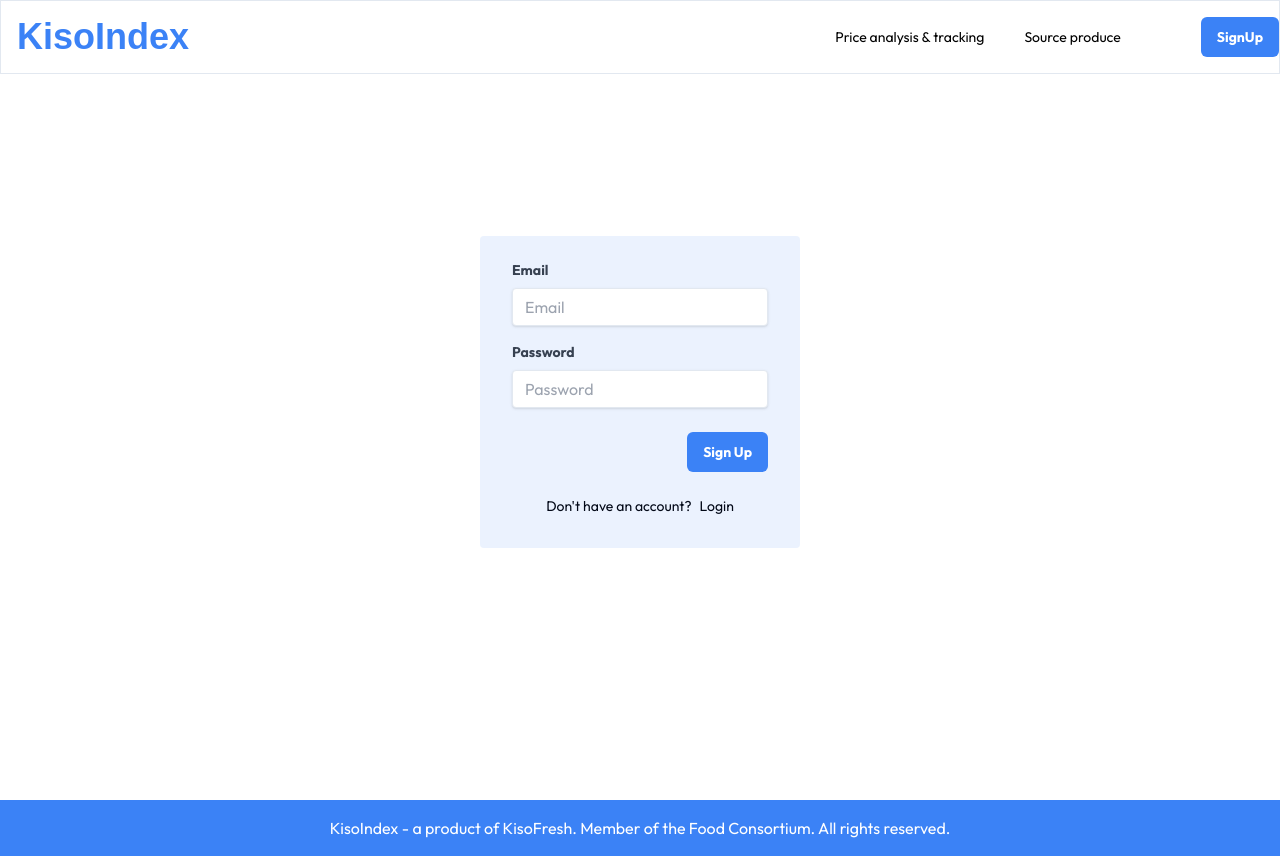
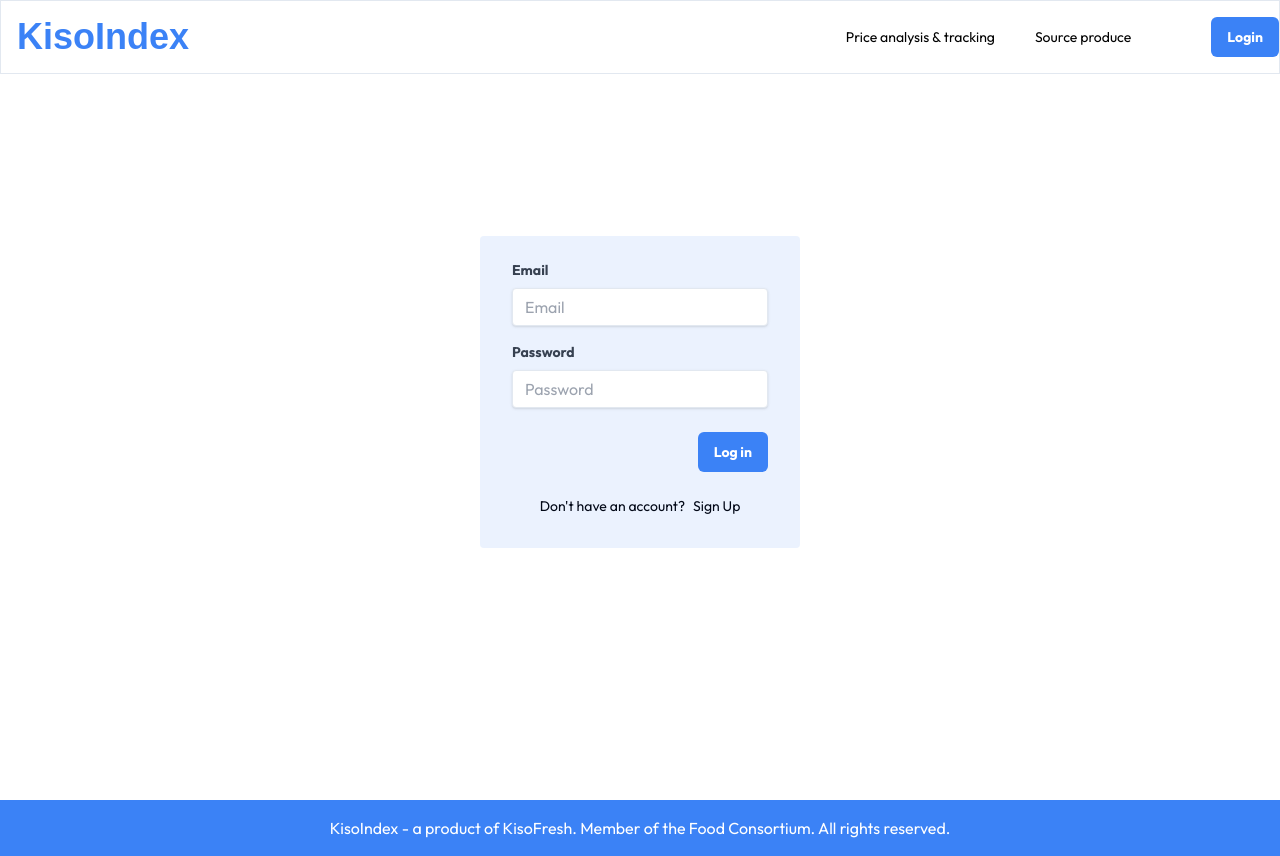
Before and after one commit to OpiniIsaac/kisofresh-frontEnd, a Next.js app: page /login in a window 1280 px wide. Built offline with nearby package versions, Linux system fonts and the light colour scheme; a web font is replaced by a local one.

Commit message:
fixed auth flow and routing

```diff
--- a/app/(auth)/login/page.tsx
+++ b/app/(auth)/login/page.tsx
@@ -5,21 +5,24 @@ import React, { useState } from "react";
 import { useCreateUserWithEmailAndPassword } from "react-firebase-hooks/auth";
 import { auth } from "@/app/firebase/config";
 import { useRouter } from "next/navigation";
+import { Login } from "@/lib/features/accountHandle/loginSlice";
+import { useDispatch } from "react-redux";
+import { useSignInWithEmailAndPassword } from "react-firebase-hooks/auth";
 
 export default function Page() {
   const [email, setEmail] = useState("");
   const [password, setPassword] = useState("");
   const [loading, setLoading] = useState(false);
   const router = useRouter();
+  const dispatch = useDispatch();
 
-  const [createUserWithEmailAndPassword] =
-    useCreateUserWithEmailAndPassword(auth);
 
-  const handleSignup = async () => {
+ const [signInWithEmailAndPassword] = useSignInWithEmailAndPassword(auth);
+    const handleSignIn = async () => {
       setLoading(true);
       try {
-      const res = await createUserWithEmailAndPassword(email, password);
-      console.log("User signed up: ", { res });
+        const res = await signInWithEmailAndPassword(email, password);
+        console.log("Signed in User ", { res });
         setEmail("");
         setPassword("");
         router.push("/SourceProduce");
@@ -70,15 +73,15 @@ export default function Page() {
             />
           </div>
           <div className="flex items-center justify-end">
-            <Button onClick={handleSignup} disabled={loading}>
-              {loading ? "Signing Up..." : "Sign Up"}
+            <Button onClick={handleSignIn} disabled={loading}>
+              {loading ? "logging In..." : "Log in"}
             </Button>
           </div>
           <div className="flex justify-center pt-6 text-sm">
             Don't have an account?
             <Link href="/sign-up">
               <span className="hover:underline hover:cursor-pointer ps-2">
-                Login
+                Sign Up
               </span>
             </Link>
           </div>
--- a/app/(auth)/sign-up/page.tsx
+++ b/app/(auth)/sign-up/page.tsx
@@ -71,7 +71,7 @@ export default function page() {
           </div>
           <div className="flex items-center justify-end">
           <Button onClick={handleSignup} disabled={loading}>
-              {loading ? "Logging In..." : "Log In"}
+              {loading ? "Signing Up..." : "Sign Up"}
             </Button>
           </div>
           <div className="flex justify-center pt-6 text-sm">
--- a/components/Header.tsx
+++ b/components/Header.tsx
@@ -148,7 +148,7 @@ export default function Header() {
                 </DropdownMenu>
               ) : (
                 <div>
-                  <Link href="/sign-up" className="hidden md:block">
+                  <Link href="/login" className="hidden md:block">
                     <div className="bg-white"></div>
                     <Button
                       className={`${
@@ -157,7 +157,7 @@ export default function Header() {
                           : ""
                       }`}
                     >
-                      SignUp
+                      Login
                     </Button>
                   </Link>
                 </div>
```
Lines whose indentation alone changed are shown as unchanged.
